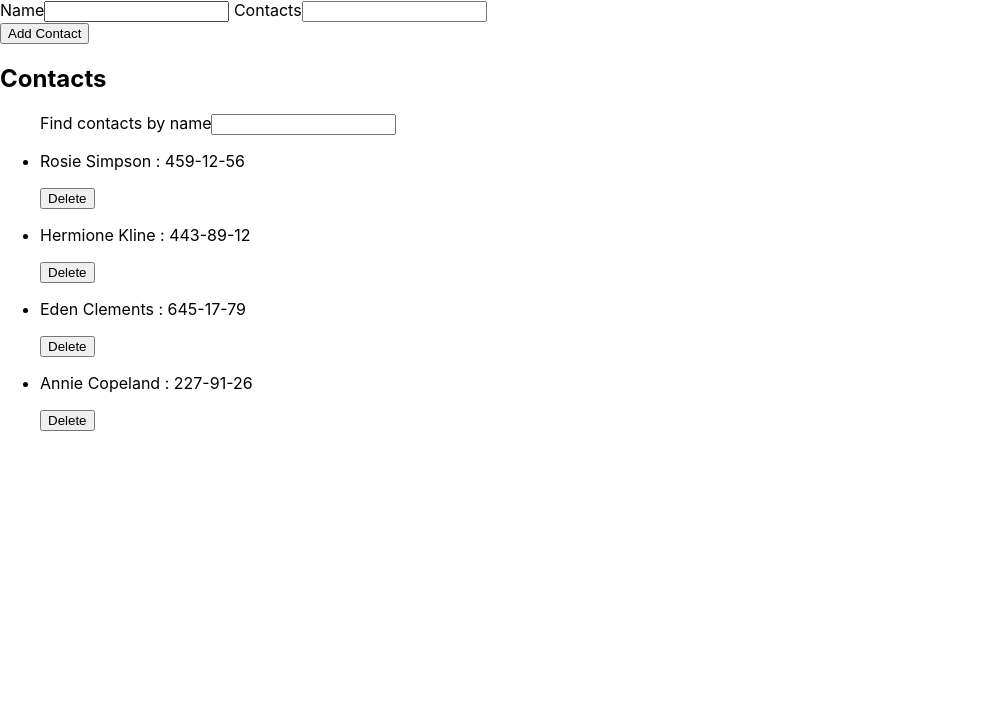
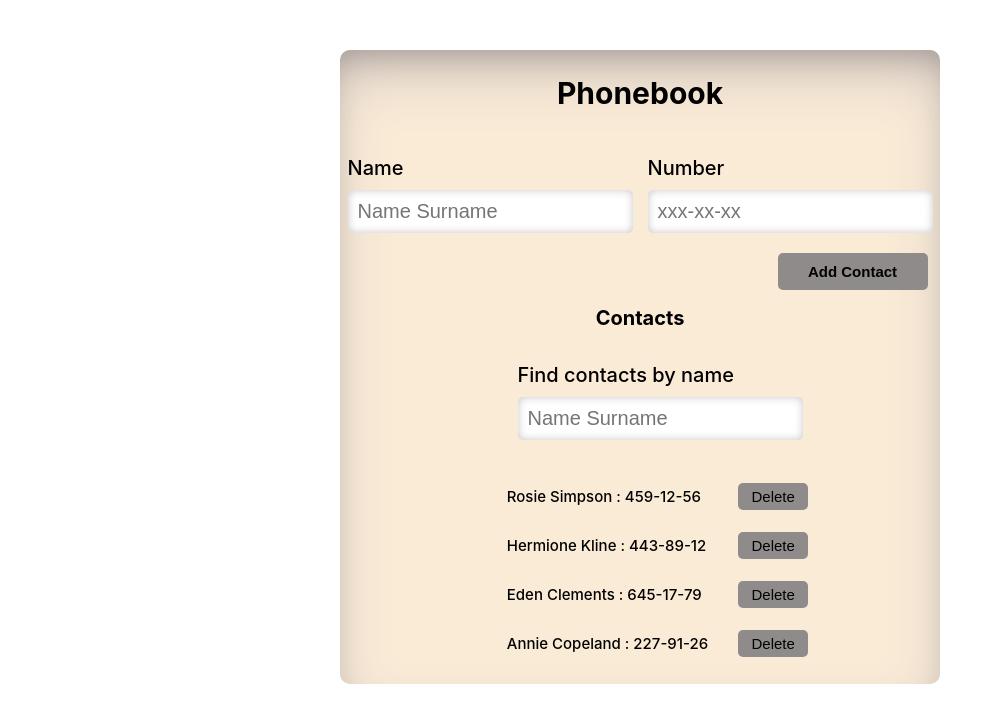
Before and after one commit to Serhii-Pradid/goit-react-hw-02-phonebook, a React (Create React App) app: page / in a window 1280 px wide. Shown: the top 722 px of the page, without its empty margins (0-1003 px from the left). Built offline with nearby package versions, Linux system fonts and the light colour scheme.

Commit message:
completed

```diff
--- a/src/components/App.jsx
+++ b/src/components/App.jsx
@@ -3,6 +3,7 @@ import Form from "./Form/Form";
 import { ContactList } from "./ContactList/ContactList";
 import  { Filter }  from "./Filter/Filter";
 import shortid from "shortid";
+import './App.module.css'
 
 export class App extends Component {
   state = {
@@ -53,8 +54,9 @@ render() {
 
   return (
 
-    <div>
+    <section>
 
+      <h1>Phonebook</h1>
       <Form onSubmit={this.addContact}/>
       <h2> Contacts </h2>
 
@@ -64,7 +66,7 @@ render() {
       contacts={this.findContact()}
       onDeleteContact={this.deleteContact} />
 
-    </div>
+    </section>
   );
 }
 };
--- /dev/null
+++ b/src/components/App.module.css
@@ -0,0 +1,20 @@
+section {
+  margin: 50px auto;
+  border-radius: 10px;
+  display: flex;
+  flex-direction: column;
+  align-items: center;
+  width: 600px;
+  background-color: antiquewhite;
+  box-shadow: rgba(68, 68, 109, 0.25) 0px 30px 60px -12px inset, rgba(0, 0, 0, 0.3) 0px 18px 36px -18px inset;;
+}
+
+h1 {
+    font-size: 30px;
+    font-weight: 700;
+}
+
+h2 {
+    font-size: 20px;
+    font-weight: 700;
+}
--- a/src/components/ContactList/ContactList.jsx
+++ b/src/components/ContactList/ContactList.jsx
@@ -1,4 +1,5 @@
 import PropTypes from 'prop-types';
+import css from './ContactList.module.css'
 
 export const ContactList = ({contacts, onDeleteContact}) => (
     <ul>
@@ -6,7 +7,7 @@ export const ContactList = ({contacts, onDeleteContact}) => (
             return (
                 <li key={id}>
                     <p> {name} : {number} </p>
-                    <button onClick={() => onDeleteContact(id)}> Delete </button>
+                    <button className={css.buttonDelete} onClick={() => onDeleteContact(id)}> Delete </button>
                 </li>
             )
         })}
--- /dev/null
+++ b/src/components/ContactList/ContactList.module.css
@@ -0,0 +1,34 @@
+li {
+    display: flex;
+    gap: 30px;
+    justify-content: space-around;
+    align-items: center;
+    }
+
+p {
+    font-size: 15px;
+    font-weight: 500;
+}
+
+.buttonDelete {
+    display: flex;
+    justify-content: center;
+    align-items: center;
+    width: 70px;
+    margin-right: 5px;
+    margin-left: auto;
+    font-size: 15px;
+    padding: 5px;
+    border: none;
+    border-radius: 5px;
+    cursor: pointer;
+
+
+    background-color: rgb(143, 139, 139);
+
+    &:hover,
+    &:focus {
+      transform: scale(1.05);
+       background-color: rgb(211, 78, 16);
+}
+}
--- a/src/components/Filter/Filter.jsx
+++ b/src/components/Filter/Filter.jsx
@@ -1,4 +1,5 @@
 import PropTypes from 'prop-types';
+import css from './Filter.module.css'
 
 export const Filter = ({value, onChange}) => (
     <ul>
@@ -6,6 +7,7 @@ export const Filter = ({value, onChange}) => (
       <input
       type="text"
       value={value}
+      placeholder='Name Surname'
       onChange={onChange} />
      </label>
     </ul>
--- a/src/components/Form/Form.jsx
+++ b/src/components/Form/Form.jsx
@@ -1,5 +1,6 @@
 import React, {Component} from "react";
 import shortid from "shortid";
+import css from './Form.module.css'
 
 class Form extends Component {
 
@@ -30,25 +31,25 @@ handleSubmit = event => {
 
         return (
             <form onSubmit={this.handleSubmit}>
-
+<div className={css.fieldForm}>
       <label htmlFor={this.nameInput}> Name
    <input
   type="text"
+  placeholder="Name Surname"
   name="name"
   value={this.state.name}
   pattern="^[a-zA-Zа-яА-Я]+(([' -][a-zA-Zа-яА-Я ])?[a-zA-Zа-яА-Я]*)*$"
   title="Name may contain only letters, apostrophe, dash and spaces. For example Adrian, Jacob Mercer, Charles de Batz de Castelmore d'Artagnan"
   required
   onChange={this.handleChange}
-  id={this.nameInput}
-  />
+  id={this.nameInput}/>
+    </label>
 
-       </label>
-
-     <label> Contacts
+     <label htmlFor={this.nameInput}> Number
 
    <input
   type="tel"
+  placeholder="xxx-xx-xx"
   name="number"
   value={this.state.number}
   pattern="\+?\d{1,4}?[-.\s]?\(?\d{1,3}?\)?[-.\s]?\d{1,4}[-.\s]?\d{1,4}[-.\s]?\d{1,9}"
@@ -56,10 +57,9 @@ handleSubmit = event => {
   required
   onChange={this.handleChange}/>
       </label>
+</div>
 
-<br />
-
-<button type="submit"> Add Contact </button>
+<button className={css.buttonForm} type="submit"> Add Contact </button>
 
 </form>
          );
--- /dev/null
+++ b/src/components/Form/Form.module.css
@@ -0,0 +1,58 @@
+.fieldForm {
+    display: flex;
+    gap: 15px;
+    justify-content: space-between;
+    align-items: center;
+    margin-top: 20px;
+    margin-bottom: 20px;
+}
+
+input {
+    display: block;
+    color: #333;
+    margin-top: 10px;
+    font-size: 20px;
+    padding: 10px;
+    border-radius: 0.1rem;
+    border: none;
+    border-radius: 5px;
+
+    box-shadow: inset 0px 0px 8px 0px #302f2f47;
+
+    &:hover,
+    &:focus {
+      transform: scale(1.05);
+      background-color: rgb(216, 219, 218);
+}
+}
+
+label {
+    font-size: 20px;
+    font-weight: 500;
+}
+
+.buttonForm {
+    display: flex;
+    justify-content: center;
+    align-items: center;
+    width: 150px;
+    margin-right: 5px;
+    margin-left: auto;
+    font-size: 15px;
+    padding: 10px;
+    border: none;
+    border-radius: 5px;
+    cursor: pointer;
+
+    font-size: 15px;
+    font-weight: 600;
+
+    background-color: rgb(143, 139, 139);
+
+    &:hover,
+    &:focus {
+      transform: scale(1.05);
+      background-color: rgb(115, 117, 116);
+      color: white;
+}
+}
```
Also changed, not shown: src/components/Filter/Filter.module.css (added).
